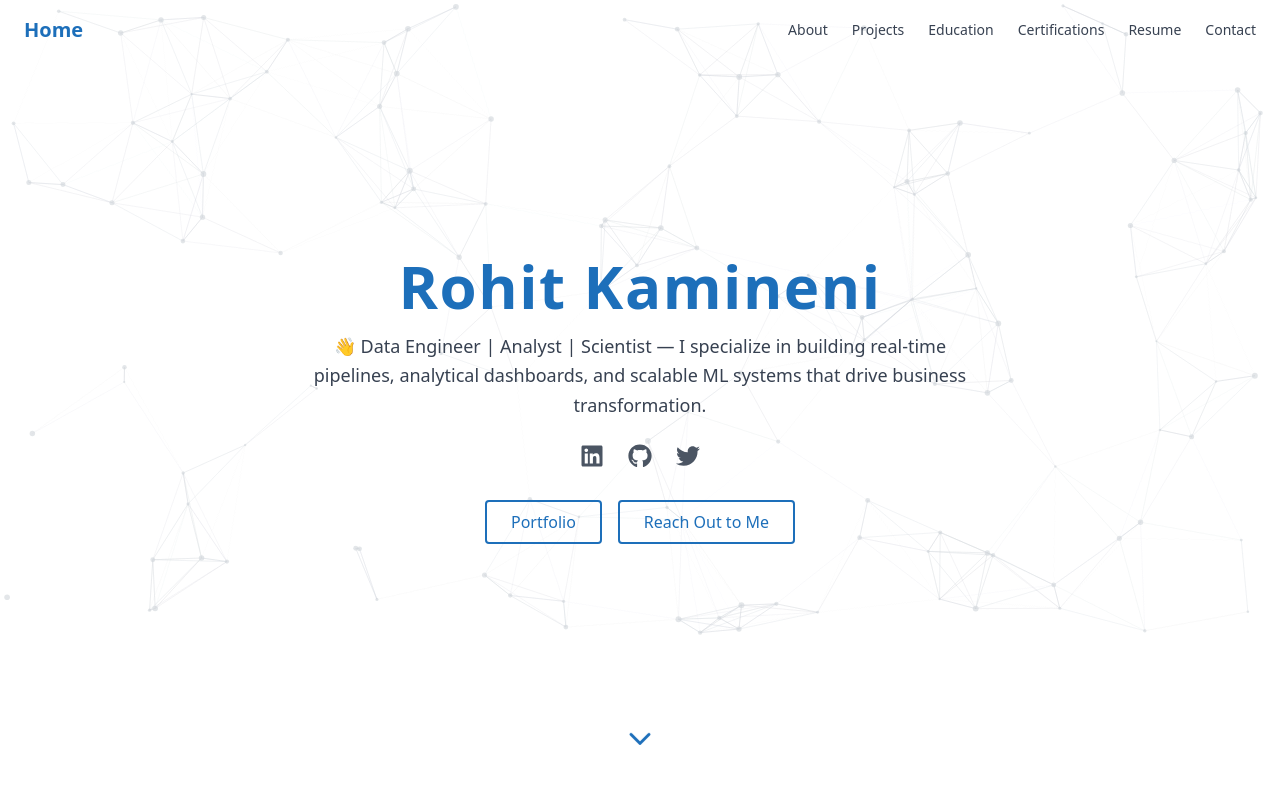
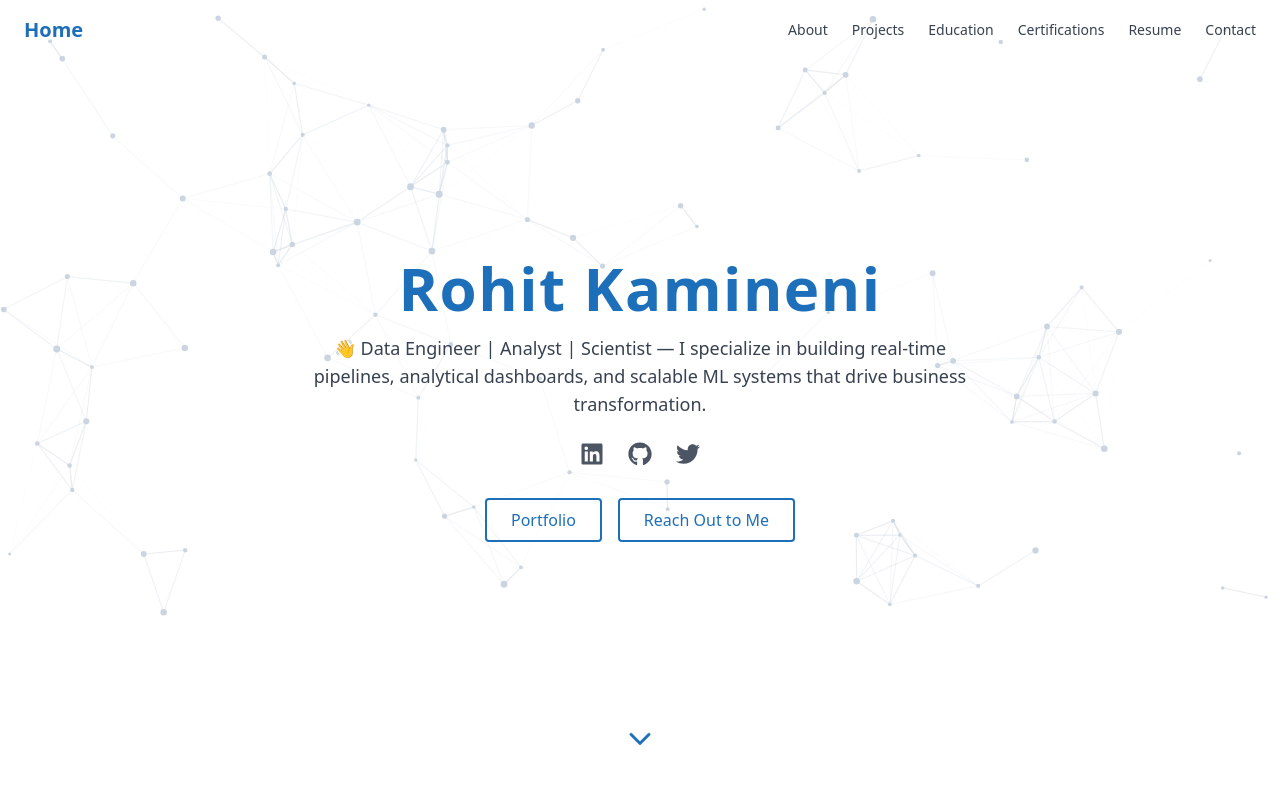
Before and after one commit to kamineni-rohit/rohit-kamineni-website, a React (Vite) app: page / in a window 1280 px wide. Shown: the top 800 px of the page. Built offline with nearby package versions, Linux system fonts and the light colour scheme.

Commit message:
Particles background successfully setup

```diff
--- a/src/components/Hero.jsx
+++ b/src/components/Hero.jsx
@@ -17,19 +17,14 @@ const Hero = () => {
 
   return (
     <section className="relative w-full h-screen overflow-hidden flex flex-col justify-center items-center text-center px-4">
-      {/* Optional: If you want a white background behind the particles, uncomment below */}
-      {/* <div className="absolute inset-0 bg-white z-0"></div> */}
-
-      {/* Particles Background (z-10) */}
       <ParticlesBackground />
 
-      {/* Foreground Content (z-20) */}
       <div id="hero-text" className="relative z-20 flex flex-col items-center">
-        <h1 className="text-5xl md:text-6xl font-bold tracking-wide text-accent">
+        <h1 className="text-4xl sm:text-5xl md:text-6xl font-bold tracking-wide text-accent">
           Rohit Kamineni
         </h1>
 
-        <p className="mt-4 max-w-2xl text-lg text-gray-700 leading-relaxed">
+        <p className="mt-4 max-w-xl sm:max-w-2xl text-base sm:text-lg text-gray-700 leading-relaxed">
           👋 Data Engineer | Analyst | Scientist — I specialize in building
           real-time pipelines, analytical dashboards, and scalable ML systems that
           drive business transformation.
@@ -47,7 +42,7 @@ const Hero = () => {
           </a>
         </div>
 
-        <div className="flex space-x-4 mt-8">
+        <div className="flex flex-col sm:flex-row sm:space-x-4 mt-8 space-y-4 sm:space-y-0">
           <button
             onClick={scrollToProjects}
             className="px-6 py-2 border-2 border-accent text-accent hover:bg-accent hover:text-white transition rounded"
@@ -63,7 +58,6 @@ const Hero = () => {
         </div>
       </div>
 
-      {/* Down Arrow (z-20) */}
       <div
         className="absolute bottom-10 text-accent text-4xl cursor-pointer animate-bounce z-20"
         onClick={scrollToAbout}
--- a/src/components/ParticlesBackground.jsx
+++ b/src/components/ParticlesBackground.jsx
@@ -23,15 +23,27 @@ const ParticlesBackground = () => {
           fullScreen: { enable: false },
           background: { color: "transparent" },
           fpsLimit: 120,
+          interactivity: {
+            events: {
+              onHover: { enable: true, mode: "repulse" },
+              resize: true,
+            },
+            modes: {
+              repulse: {
+                distance: 100,
+                duration: 0.4,
+              },
+            },
+          },
           particles: {
-            number: { value: 360, density: { enable: true, value_area: 800 } },
-            color: { value: "#d1d5db" },
+            number: { value: 240, density: { enable: true, area: 800 } },
+            color: { value: "#cbd5e1" }, // lighter gray
             links: {
               enable: true,
-              distance: 130,
-              color: "#d1d5db",
-              opacity: 0.4,
-              width: 1,
+              distance: 125,
+              color: "#cbd5e1",
+              opacity: 0.6, // slightly more visible
+              width: 1.2,
             },
             move: {
               enable: true,
@@ -40,8 +52,8 @@ const ParticlesBackground = () => {
               outModes: "bounce",
             },
             shape: { type: "circle" },
-            size: { value: { min: 1, max: 3 } },
-            opacity: { value: 0.6 },
+            size: { value: { min: 1.5, max: 3.5 } },
+            opacity: { value: 1 },
           },
           detectRetina: true,
         }}
```
